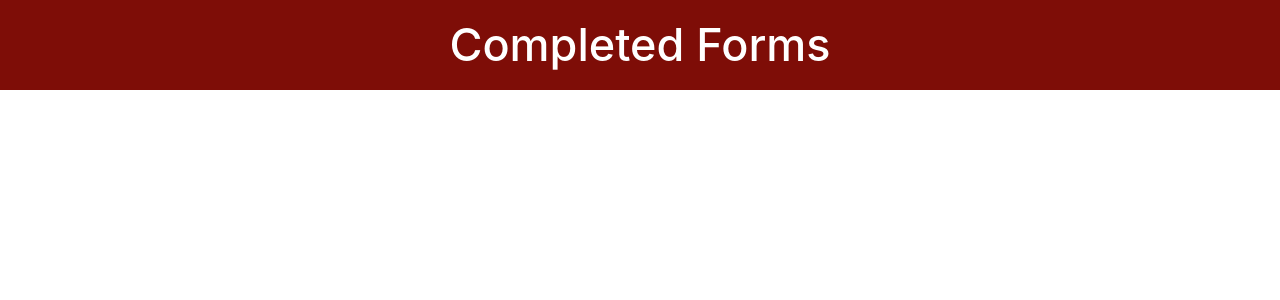
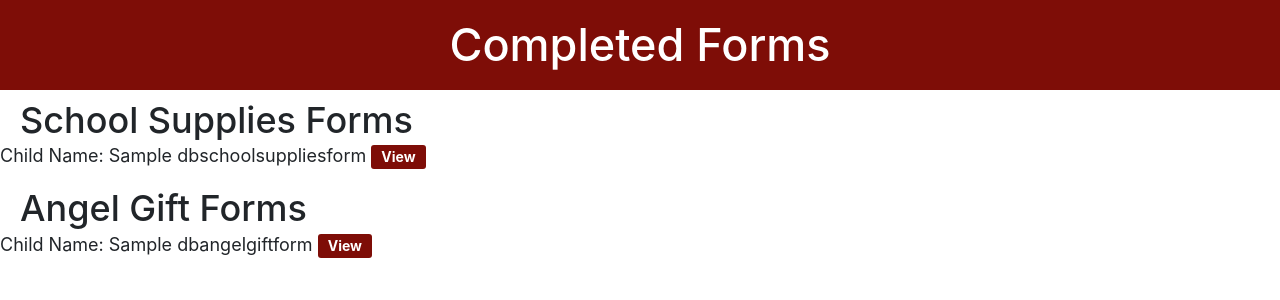
Before and after one commit to natewong1313/stafford-junction, a PHP site: page /completedForms.php in a window 1280 px wide. Shown: the part 110-410 px from the top of the page. Run offline with PHP 8.4, Linux system fonts and the light colour scheme; the visitor is signed in with stand-in values (Sample User, id 1); tables that the repository leaves empty hold one stand-in row (values such as "Sample post").

Commit message:
added front end to view school supplies form and angel gift form on the completed Forms page

```diff
--- a/completedForms.php
+++ b/completedForms.php
@@ -15,9 +15,12 @@ if(isset($_SESSION['_id'])){
     header("Location: login.php");
 }
 
-//include these files here
+//include these files here for all forms
 require_once("database/dbFamily.php");
 require_once("database/dbHolidayMealBag.php");
+require_once("database/dbSchoolSuppliesForm.php");
+require_once("database/dbAngelGiftForm.php");
+
 
 /**
  * Below is where all of the forms for family accounts are retrieved
@@ -25,6 +28,8 @@ require_once("database/dbHolidayMealBag.php");
 
 //retrieve data from holiday meal bag database; if there is no data to retrieve, this will be null
 $holiday_meal_bag_form = get_data_by_family_id($userID);
+$school_supplies_forms = get_school_supplies_form_by_family_id($userID);
+$angel_gift_forms = get_angel_gift_forms_by_family_id($userID);
 
 ?>
 
@@ -37,6 +42,7 @@ $holiday_meal_bag_form = get_data_by_family_id($userID);
         <title>Stafford Junction | Children Accounts</title>
         <meta name="description" content="">
         <meta name="viewport" content="width=device-width, initial-scale=1">
+        <link rel="stylesheet" href="css/base.css" type="text/css" />
     </head>
     <body>
         <?php require_once('header.php') ?>
@@ -45,9 +51,34 @@ $holiday_meal_bag_form = get_data_by_family_id($userID);
         <!--Check that holiday meal bag form is complete, if it is, have a link that will direct the user to filled out form-->
         <?php if($holiday_meal_bag_form != null): ?>
             <h2 style="margin-left: 20px; display: inline;">Holiday Meal Bag</h2>
-            <a href="holidayMealBagForm.php" style="font-size: 14px;">  View</a>
+            <a href="holidayMealBagForm.php" class="inline-button">View</a><br>
         <?php endif ?>
 
+        <!--Print out the school supplies form for each child in the family-->
+        <?php if (!empty($school_supplies_forms)): ?>
+            <h2 style="margin-left: 20px; display: inline;">School Supplies Forms</h2>
+            <ul>
+                <?php foreach ($school_supplies_forms as $form): ?>
+                    <li>
+                        Child Name: <?= htmlspecialchars($form['child_name']) ?>
+                        <a href="schoolSuppliesForm.php" class="inline-button">View</a><br>
+                    </li>
+                <?php endforeach; ?>
+            </ul>
+        <?php endif; ?>
+
+        <!--Print out the angel gift form for the family-->
+        <?php if (!empty($angel_gift_forms)): ?>
+            <h2 style="margin-left: 20px; display: inline;">Angel Gift Forms</h2>
+            <ul>
+                <?php foreach ($angel_gift_forms as $form): ?>
+                    <li>
+                        Child Name: <?= htmlspecialchars($form['child_name']) ?>
+                        <a href="angelGiftForm.php" class="inline-button">View</a><br>
+                    </li>
+                <?php endforeach; ?>
+            </ul>
+        <?php endif; ?>
 
     </body>
 </html>
--- a/css/base.css
+++ b/css/base.css
@@ -338,6 +338,32 @@ button:hover,
 /* input.visited:invalid {
     outline: 2px solid var(--secondary-accent-color);
 } */
+
+/*button to view forms*/
+.inline-button {
+  display: inline-block;
+  padding: 5px 10px; /* Adjust padding for smaller size */
+  font-size: 14px; /* Slightly smaller font */
+  font-family: inherit;
+  font-weight: bold;
+  text-decoration: none;
+  color: var(--secondary-accent-color); /* White text */
+  background-color: var(--main-color); /* Stafford Junction primary color */
+  border: none;
+  border-radius: 3px; /* Rounded corners */
+  cursor: pointer;
+  text-align: center;
+  transition: background-color 0.3s ease;
+  line-height: 1; /* Keep the button compact */
+}
+
+.inline-button:hover {
+  background-color: var(--accent-color); /* Accent color for hover */
+}
+
+.inline-button:active {
+  background-color: var(--main-color); /* Retain main color on click */
+}
 
 label {
   color: var(--main-color);
--- a/database/dbAngelGiftForm.php
+++ b/database/dbAngelGiftForm.php
@@ -73,4 +73,32 @@ function isAngelGiftFormComplete($childID) {
         return true;
     }
 }
+
+
+// Function to retrieve completed Angel Gift Forms by family ID
+function get_angel_gift_forms_by_family_id($familyID) {
+    $connection = connect();
+
+    // Query to join dbAngelGiftForm and dbChildren tables to filter by family_id
+    $query = "
+        SELECT agf.*
+        FROM dbAngelGiftForm agf
+        INNER JOIN dbChildren c ON agf.child_id = c.id
+        WHERE c.family_id = $familyID
+    ";
+
+    $result = mysqli_query($connection, $query);
+    $forms = [];
+
+    if ($result) {
+        while ($row = mysqli_fetch_assoc($result)) {
+            $forms[] = $row;
+        }
+    }
+
+    mysqli_close($connection);
+
+    return $forms; // Return an array of completed forms
+}
+
 ?>
--- a/database/dbSchoolSuppliesForm.php
+++ b/database/dbSchoolSuppliesForm.php
@@ -43,4 +43,31 @@ function isBackToSchoolFormComplete($childID) {
     return $complete;
 }
 
+// Function to retrieve completed School Supplies forms by family ID
+function get_school_supplies_form_by_family_id($familyID) {
+    $connection = connect();
+
+    // Query to join children table and retrieve forms based on family ID
+    $query = "
+        SELECT ssf.*
+        FROM dbSchoolSuppliesForm ssf
+        INNER JOIN dbChildren c ON ssf.child_id = c.id
+        WHERE c.family_id = $familyID
+    ";
+
+    $result = mysqli_query($connection, $query);
+    $forms = [];
+
+    if ($result) {
+        while ($row = mysqli_fetch_assoc($result)) {
+            $forms[] = $row;
+        }
+    }
+
+    mysqli_close($connection);
+
+    return $forms; // Return an array of forms or an empty array if none found
+}
+
+
 ?>
```
